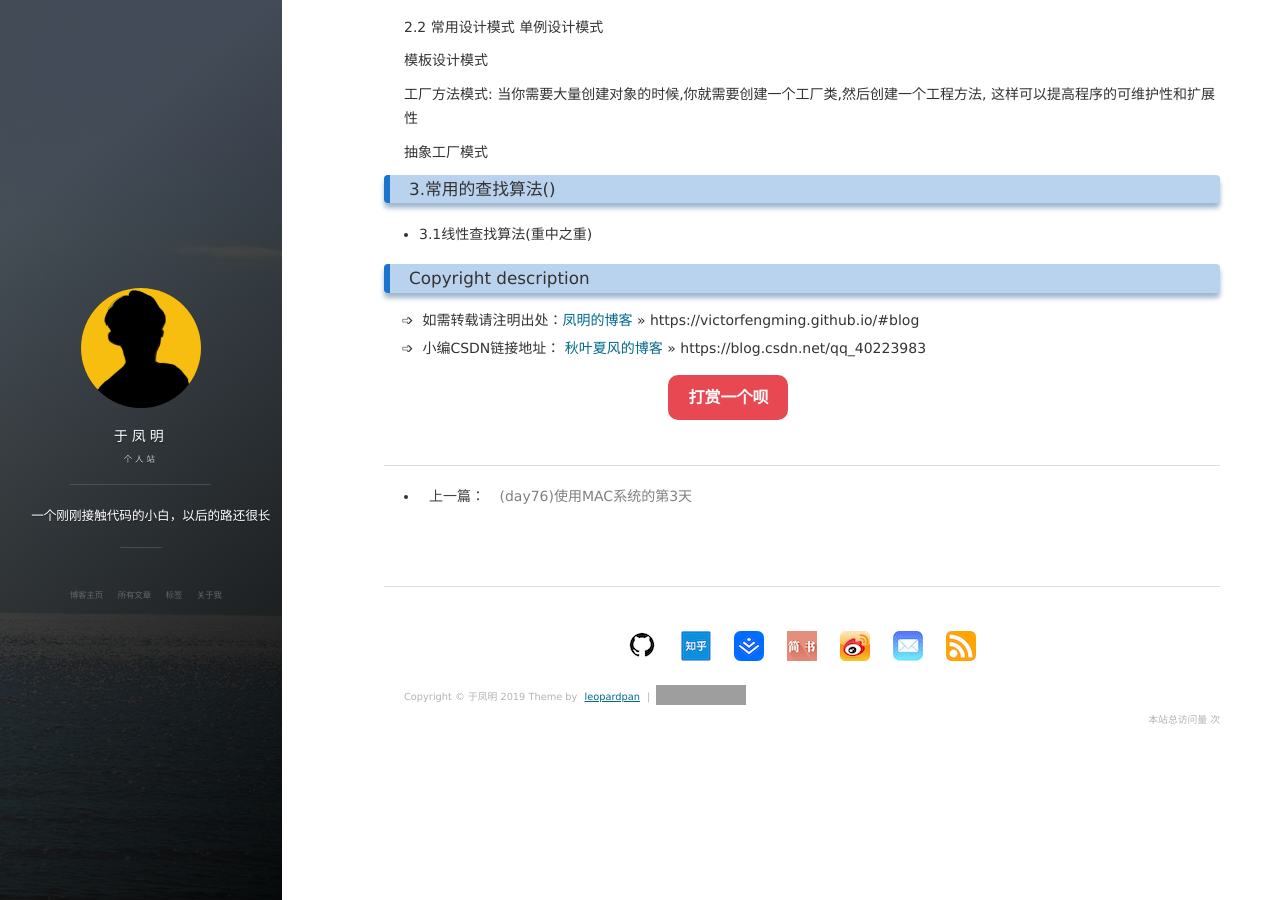
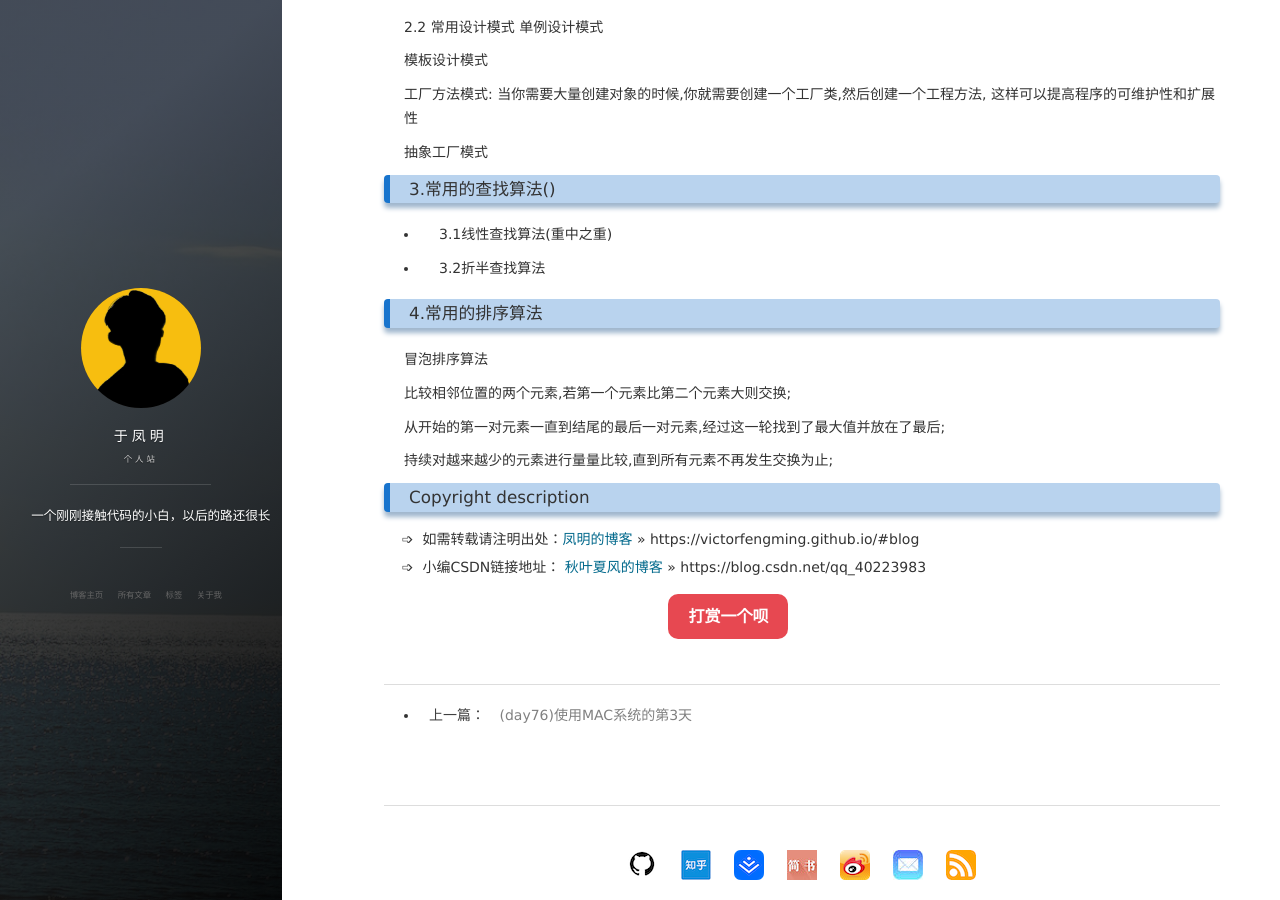
Before and after one commit to victorfengming/victorfengming.github.io.leopardpan, a Jekyll site: the page built from _posts/note/2019-10-28-note12.markdown, in a window 1280 px wide and 900 px high, scrolled down 3356 px. Built offline with Jekyll 4.4.1, drawn with Linux system fonts in a browser that asks for light colours; nearby versions of some CDN libraries; comment, search, counter and statistics services are not loaded; grey boxes are pictures that could not be loaded.

Commit message:
冒泡排序算法

```diff
--- a/_posts/note/2019-10-28-note12.markdown
+++ b/_posts/note/2019-10-28-note12.markdown
@@ -173,3 +173,14 @@ public class B{
 
 ### 3.常用的查找算法()
 - 3.1线性查找算法(重中之重)
+
+- 3.2折半查找算法
+
+### 4.常用的排序算法
+冒泡排序算法
+
+比较相邻位置的两个元素,若第一个元素比第二个元素大则交换;
+
+从开始的第一对元素一直到结尾的最后一对元素,经过这一轮找到了最大值并放在了最后;
+
+持续对越来越少的元素进行量量比较,直到所有元素不再发生交换为止;
```
